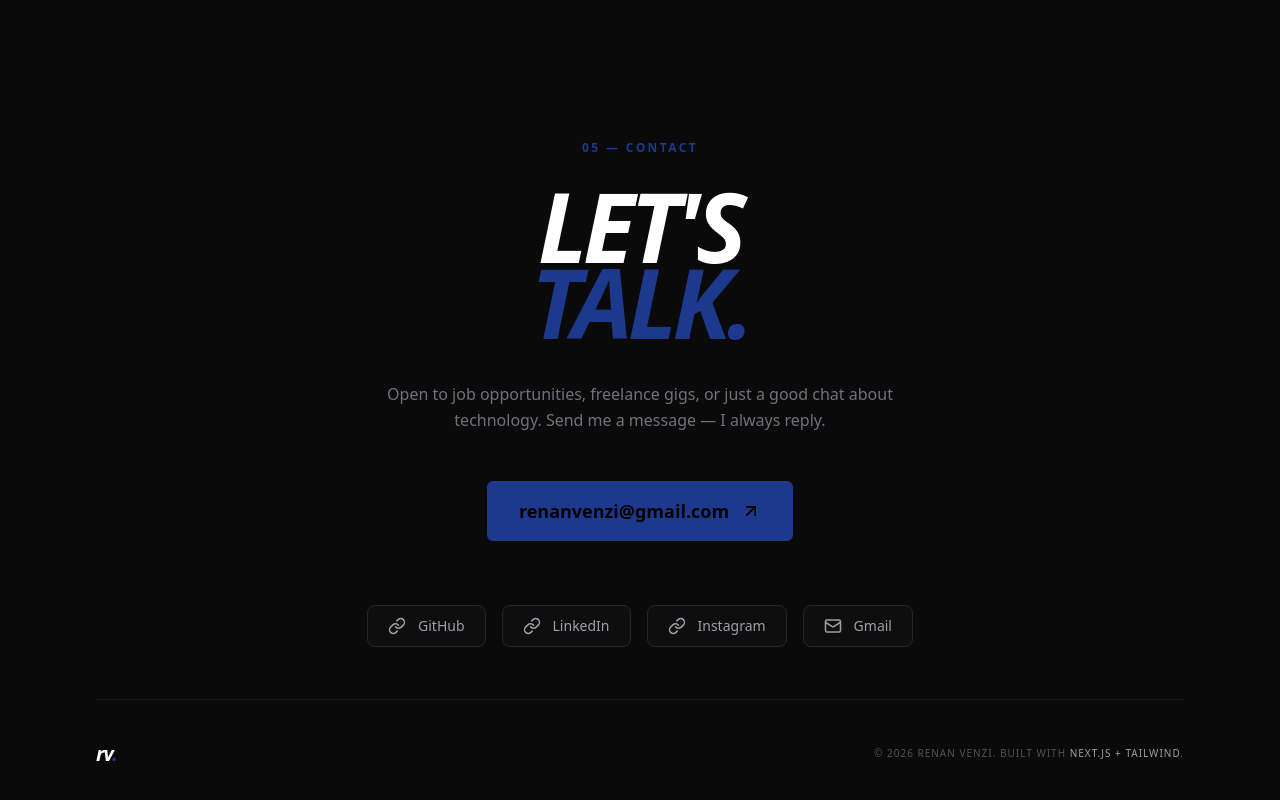
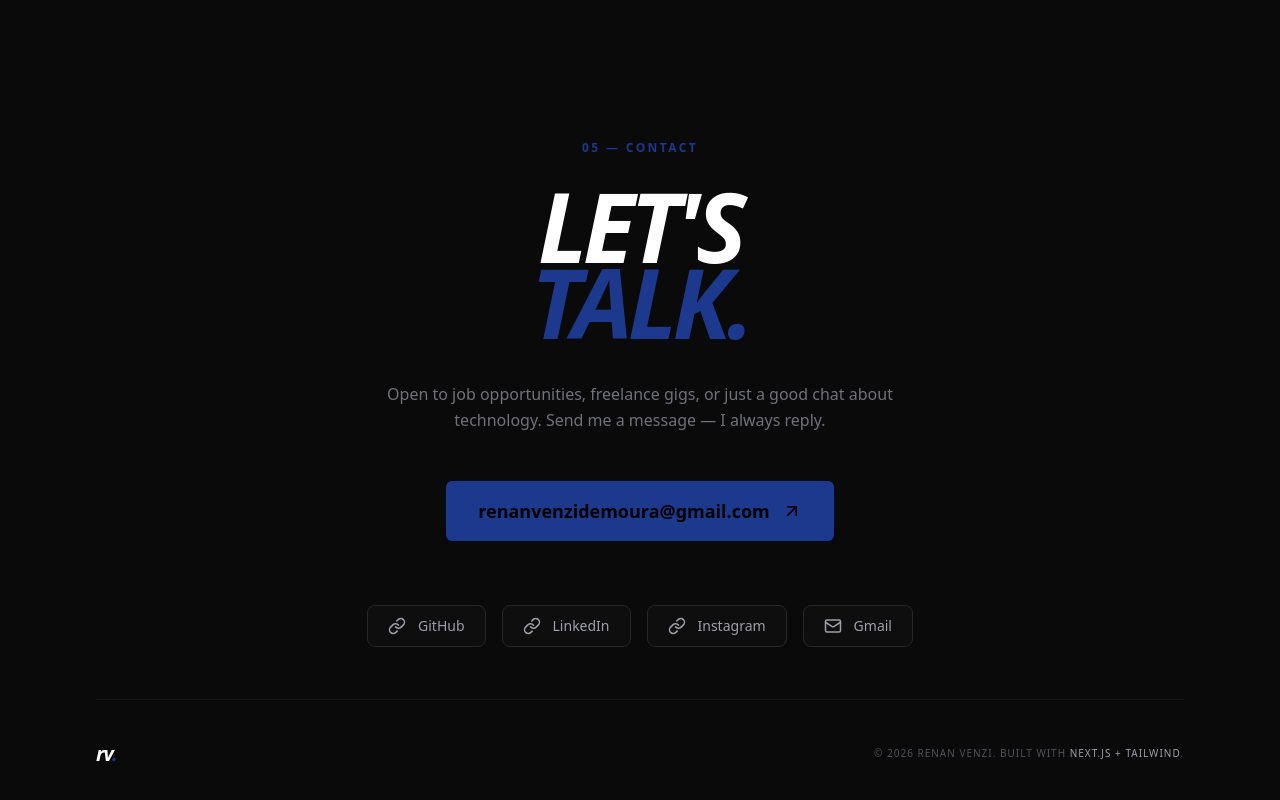
Before and after one commit to rvenzi/portfolio-dev, a Next.js app: page / in a window 1280 px wide. Shown: the part 4994-5794 px from the top of the page. Built offline with nearby package versions, Linux system fonts and the light colour scheme.

Commit message:
Update email address in ContactSection component

```diff
--- a/components/contact/index.tsx
+++ b/components/contact/index.tsx
@@ -23,10 +23,10 @@ export default function ContactSection() {
         </p>
 
         <a
-          href="mailto:renanvenzi@gmail.com"
+          href="mailto:renanvenzidemoura@gmail.com"
           className="group flex items-center gap-3 bg-blue-900 text-black px-8 py-4 rounded-md font-bold text-lg hover:bg-blue-500 transition-all transform hover:-translate-y-1"
         >
-          renanvenzi@gmail.com
+          renanvenzidemoura@gmail.com
           <ArrowUpRight size={20} className="group-hover:translate-x-0.5 group-hover:-translate-y-0.5 transition-transform" />
         </a>
 
@@ -34,7 +34,7 @@ export default function ContactSection() {
           <SocialLink href="https://github.com/rvenzi" icon={<LinkIcon size={18} />} label="GitHub" />
           <SocialLink href="https://www.linkedin.com/in/renanvenzi/" icon={<LinkIcon size={18} />} label="LinkedIn" />
           <SocialLink href="https://instagram.com/renanvenzi" icon={<LinkIcon size={18} />} label="Instagram" />
-          <SocialLink href="mailto:renanvenzi@gmail.com" icon={<Mail size={18} />} label="Gmail" />
+          <SocialLink href="mailto:renanvenzidemoura@gmail.com" icon={<Mail size={18} />} label="Gmail" />
         </div>
       </div>
 
```
